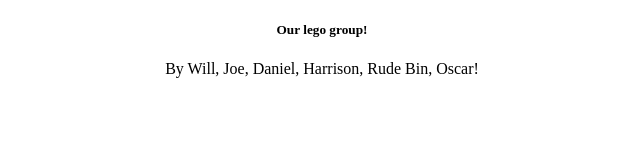
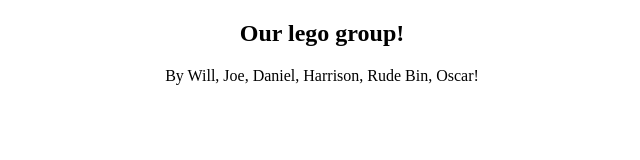
Before and after one commit to will-coleman/Lego-e, a plain HTML site: page index.html in a window 1280 px wide. Shown: the whole page, without its empty margins (318-958 px from the left). Drawn offline with Linux system fonts and the light colour scheme.

Commit message:
Update index.html

```diff
--- a/index.html
+++ b/index.html
@@ -5,7 +5,7 @@
 </head>
 <body>
 <center>
-<h5>Our lego group!</h1>
+<h2>Our lego group!</h1>
 <p>By Will, Joe, Daniel, Harrison, Rude Bin, Oscar!</p>
   </center>
 </body>
```
